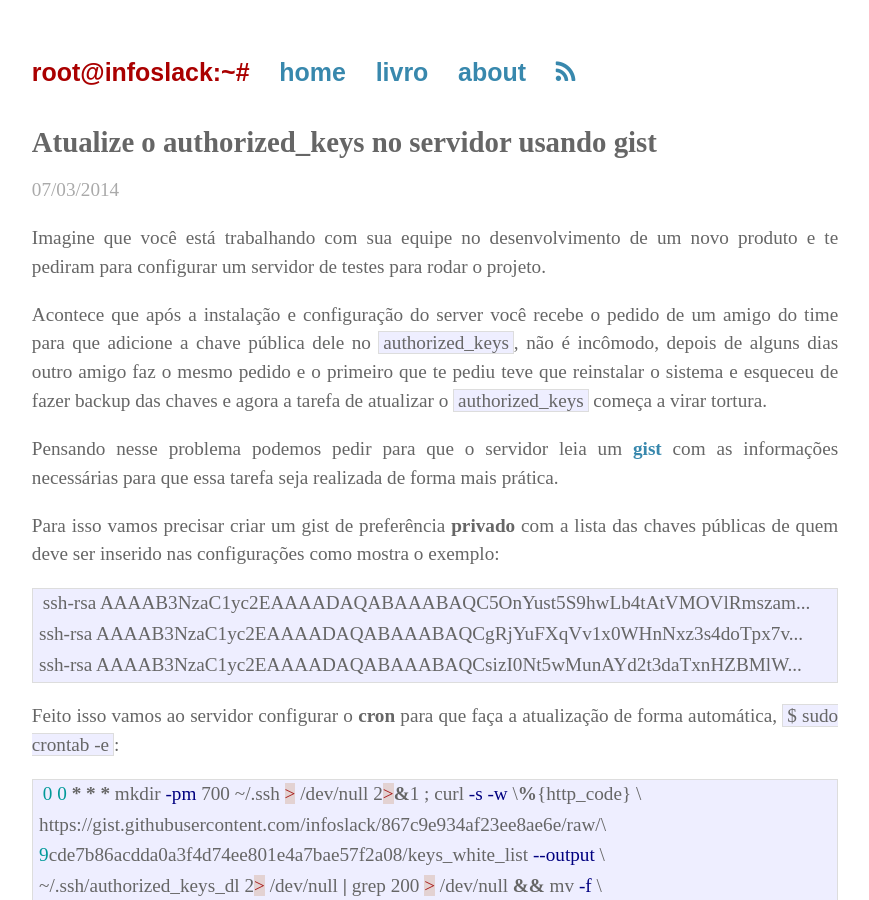
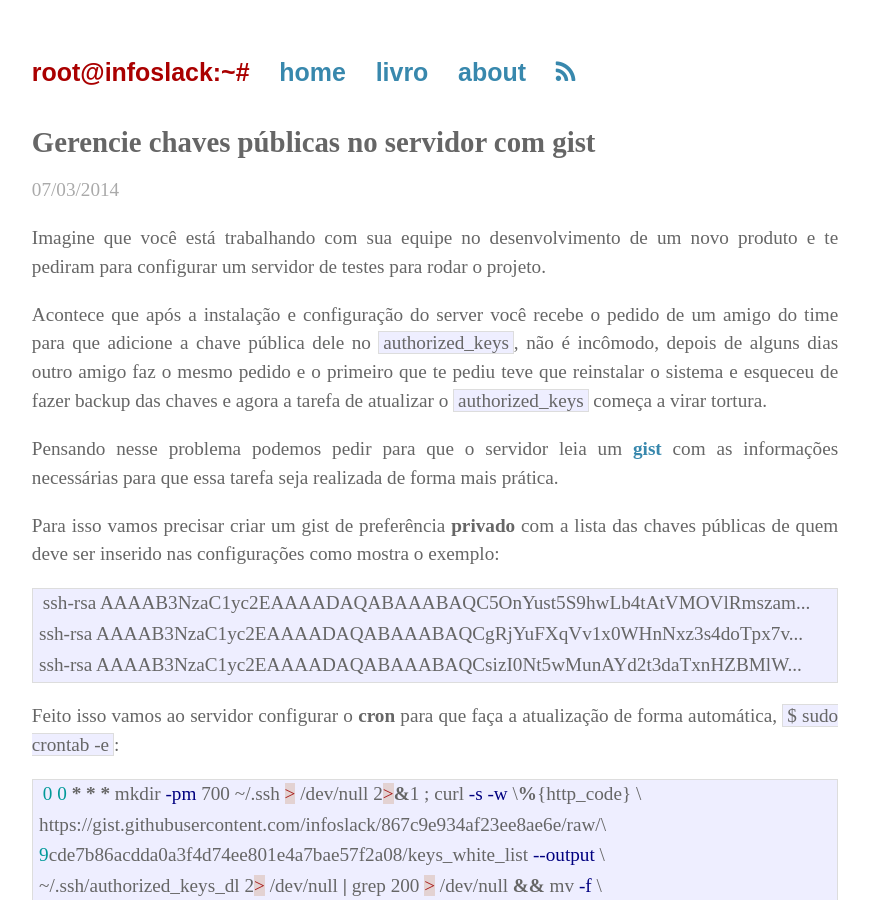
Before and after one commit to infoslack/infoslack-blog, a Jekyll site: the page built from _posts/2014-03-07-gerencie-chaves-publicas-no-servidor-com-gist.md, in a window 1280 px wide and 900 px high. Shown: the whole window, without its empty margins (205-1074 px from the left). Built offline with Jekyll 4.4.1, drawn with Linux system fonts in a browser that asks for light colours; nearby versions of some CDN libraries; Markdown is read by kramdown in place of the engine named in the settings; comment, search, counter and statistics services are not loaded.

Commit message:
update title post #authorized_keys

```diff
--- a/_posts/2014-03-07-gerencie-chaves-publicas-no-servidor-com-gist.md
+++ b/_posts/2014-03-07-gerencie-chaves-publicas-no-servidor-com-gist.md
@@ -1,6 +1,6 @@
 ---
 layout: post
-title: "Atualize o authorized_keys no servidor usando gist"
+title: "Gerencie chaves públicas no servidor com gist"
 category: server
 keywords: server, linux, unix, services, servidor, gist, github, ssh, keys
 ---
```
